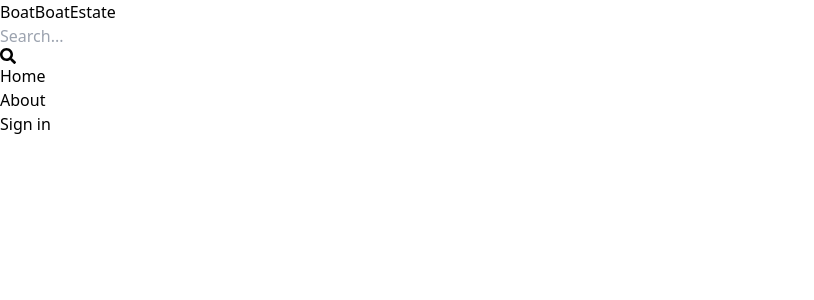
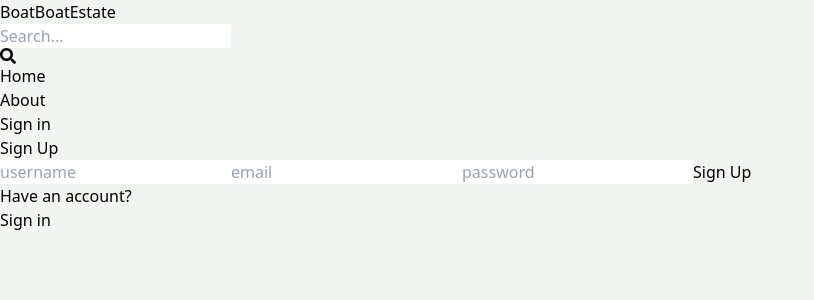
Before and after one commit to Dancingwithproblems/bb-estate2, a React (Vite) app in the folder client/: page /sign-up in a window 1280 px wide. Shown: the top 300 px of the page, without its empty margins (0-814 px from the left). Built offline with nearby package versions, Linux system fonts and the light colour scheme.

Commit message:
complete sign up page ui

```diff
--- a/client/src/App.jsx
+++ b/client/src/App.jsx
@@ -13,7 +13,7 @@
   <Routes>
     <Route path="/" element={<Home />} />
     <Route path="/sign-in" element={<SignIn />} />
-    <Route path="/sing-up" element={<SignUp />} />
+    <Route path="/sign-up" element={<SignUp />} />
     <Route path="/about" element={<About />} />
     <Route path="/profile" element={<Profile />} />
 
--- a/client/src/index.css
+++ b/client/src/index.css
@@ -1,3 +1,7 @@
 @tailwind base;
 @tailwind components;
 @tailwind utilities;
+
+body {
+    background-color: rgb(241, 245, 241);
+}
--- a/client/src/pages/SignUp.jsx
+++ b/client/src/pages/SignUp.jsx
@@ -1,7 +1,21 @@
-import React from "react";
+import { Link } from 'react-router-dom';
 
 export default function SignUp() {
     return (
-        <div>SingUp</div>
+        <div className="p-3 max-w-lg mx-auto">
+            <h1 className="text-3xl text-center font-semibold my-7">Sign Up</h1>
+            <form className="flex flex-col gap-4">
+                <input type="text" placeholder="username" className="border p-3 rounded-lg" id="username" />
+                <input type="email" placeholder="email" className="border p-3 rounded-lg" id="email" />
+                <input type="password" placeholder="password" className="border p-3 rounded-lg" id="password" />
+                <button className="bg-slate-700 text-white p-3 rounded-lg uppercase hover:opacity-95 disable:opacity-80">Sign Up</button>
+            </form>
+            <div className="flex gap-2 mt-5">
+                <p>Have an account?</p>
+                <Link to={"/sign-in"}>
+                <span className="text-blue-700">Sign in</span>
+                </Link>
+            </div>
+        </div>
     )
 }
```
